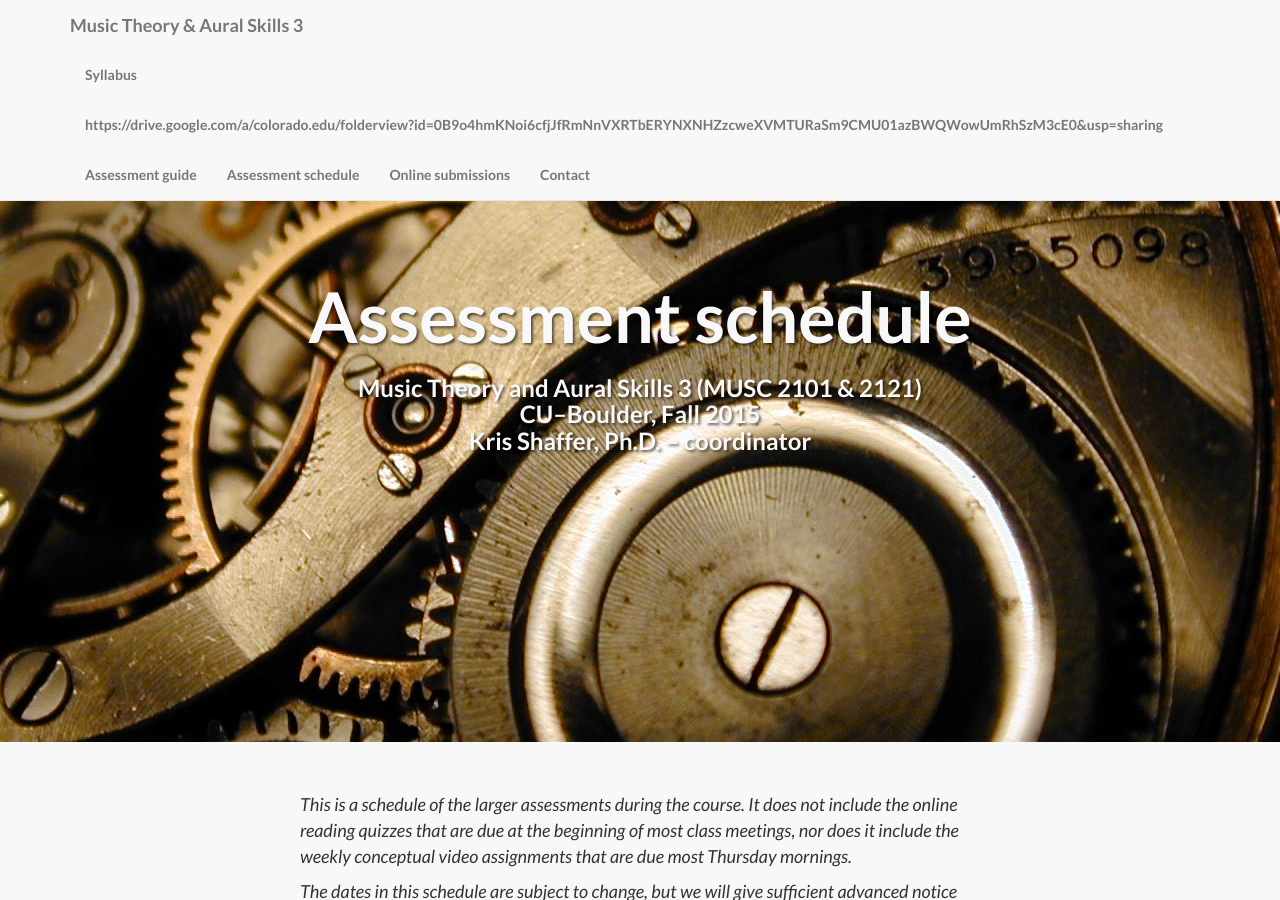
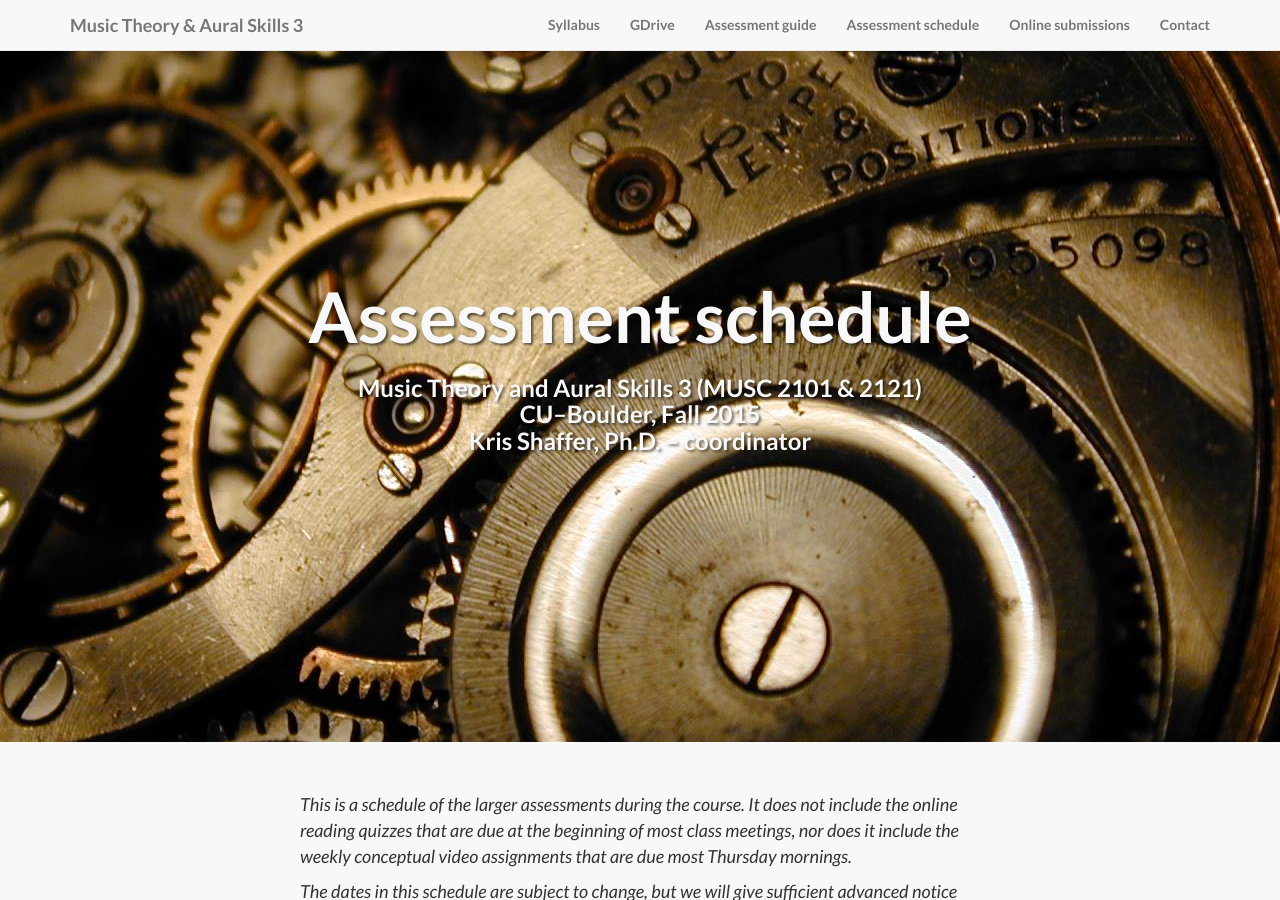
Before and after one commit to kshaffer/theory3, a Jekyll site: the page built from schedule.md, in a window 1280 px wide and 900 px high. Built offline with Jekyll 4.4.1, drawn with Linux system fonts in a browser that asks for light colours; nearby versions of some CDN libraries; library files that are not in the unit come from our copies.

Commit message:
Week 4 transcription update

```diff
--- a/_includes/header.html
+++ b/_includes/header.html
@@ -18,7 +18,7 @@
                     <a href="/syllabus/">Syllabus</a>
                 </li>
                 <li>
-                    <a href="/GDrive/">https://drive.google.com/a/colorado.edu/folderview?id=0B9o4hmKNoi6cfjJfRmNnVXRTbERYNXNHZzcweXVMTURaSm9CMU01azBWQWowUmRhSzM3cE0&usp=sharing</a>
+                    <a href="https://drive.google.com/a/colorado.edu/folderview?id=0B9o4hmKNoi6cfjJfRmNnVXRTbERYNXNHZzcweXVMTURaSm9CMU01azBWQWowUmRhSzM3cE0&usp=sharing">GDrive</a>
                 </li>
                 <li>
                     <a href="/assessments/">Assessment guide</a>
```
